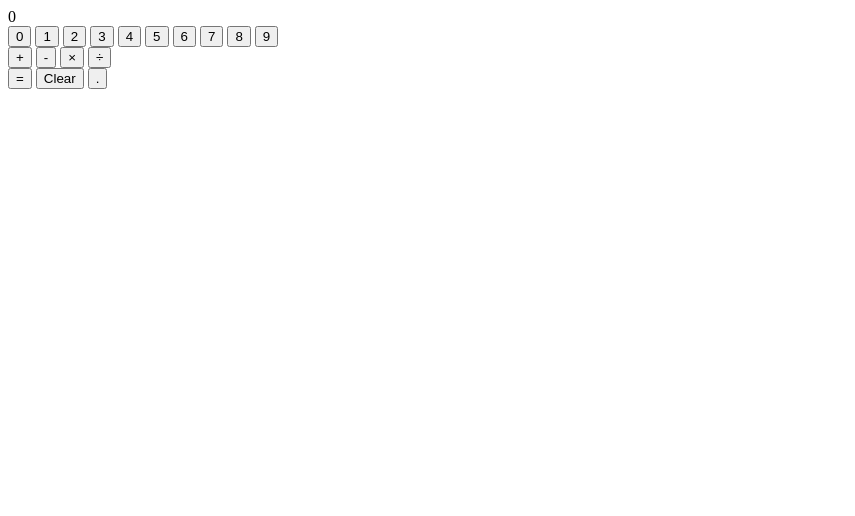
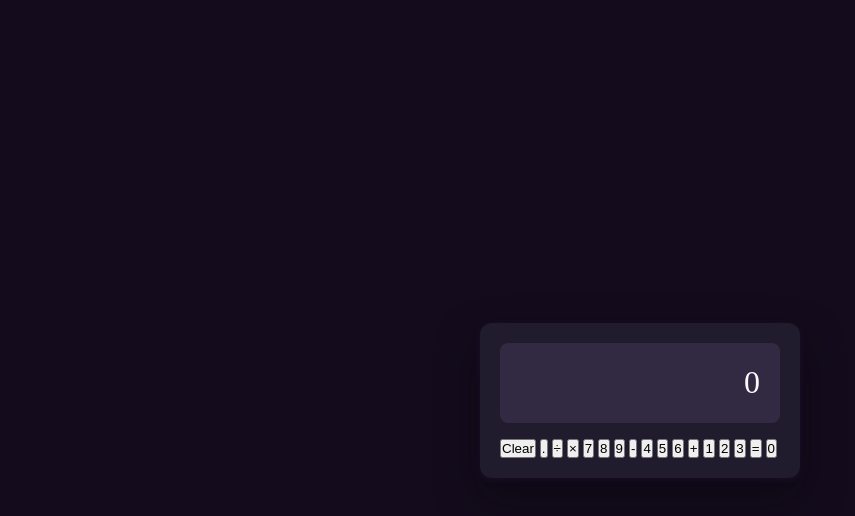
Before and after one commit to AshfakAhamed07/calculator, a plain HTML site: page index.html in a window 1280 px wide. Shown: the whole page, without its empty margins (0-855 px from the left). Drawn offline with Linux system fonts and the light colour scheme.

Commit message:
Restructure calculator keypad for CSS Grid
Make all calculator buttons direct children of
the buttons container and prepare the zero button
for a wider grid layout.

```diff
--- a/index.html
+++ b/index.html
@@ -11,27 +11,27 @@
       <div class="display" id="display">0</div>
 
       <div class="buttons">
-        <div class="number-btns">
-          <button type="button" data-number="0">0</button>
-          <button type="button" data-number="1">1</button>
-          <button type="button" data-number="2">2</button>
-          <button type="button" data-number="3">3</button>
-          <button type="button" data-number="4">4</button>
-          <button type="button" data-number="5">5</button>
-          <button type="button" data-number="6">6</button>
-          <button type="button" data-number="7">7</button>
-          <button type="button" data-number="8">8</button>
-          <button type="button" data-number="9">9</button>
-        </div>
-        <div class="operator-btns">
-          <button type="button" data-operator="+">+</button>
-          <button type="button" data-operator="-">-</button>
-          <button type="button" data-operator="*">×</button>
-          <button type="button" data-operator="/">÷</button>
-        </div>
-        <button type="button" data-action="equals">=</button>
         <button type="button" data-action="clear">Clear</button>
         <button type="button" data-action="decimal">.</button>
+        <button type="button" data-operator="/">÷</button>
+        <button type="button" data-operator="*">×</button>
+
+        <button type="button" data-number="7">7</button>
+        <button type="button" data-number="8">8</button>
+        <button type="button" data-number="9">9</button>
+        <button type="button" data-operator="-">-</button>
+
+        <button type="button" data-number="4">4</button>
+        <button type="button" data-number="5">5</button>
+        <button type="button" data-number="6">6</button>
+        <button type="button" data-operator="+">+</button>
+
+        <button type="button" data-number="1">1</button>
+        <button type="button" data-number="2">2</button>
+        <button type="button" data-number="3">3</button>
+        <button type="button" data-action="equals">=</button>
+
+        <button type="button" data-number="0" class="zero">0</button>
       </div>
     </div>
     <script src="script.js"></script>
--- a/style.css
+++ b/style.css
@@ -0,0 +1,37 @@
+* {
+  box-sizing: border-box;
+  margin: 0;
+  padding: 0;
+}
+body {
+  min-height: 100vh;
+  display: flex;
+  justify-content: center;
+  align-items: center;
+  background-color: #140c1c;
+  color: #f8fafc;
+}
+
+.calculator {
+  width: 320px;
+  padding: 20px;
+  border-radius: 12px;
+  background-color: #211b2e;
+  box-shadow:
+    0px 2px 8px rgba(161, 85, 237, 0.08),
+    0px 20px 40px rgba(10, 5, 15, 0.6);
+}
+
+.display {
+  background-color: #322a43;
+  color: #f8fafc;
+  padding: 20px;
+  margin-bottom: 16px;
+  text-align: right;
+  font-size: 2rem;
+  border-radius: 8px;
+  min-height: 80px;
+  display: flex;
+  justify-content: flex-end;
+  align-items: center;
+}
```
